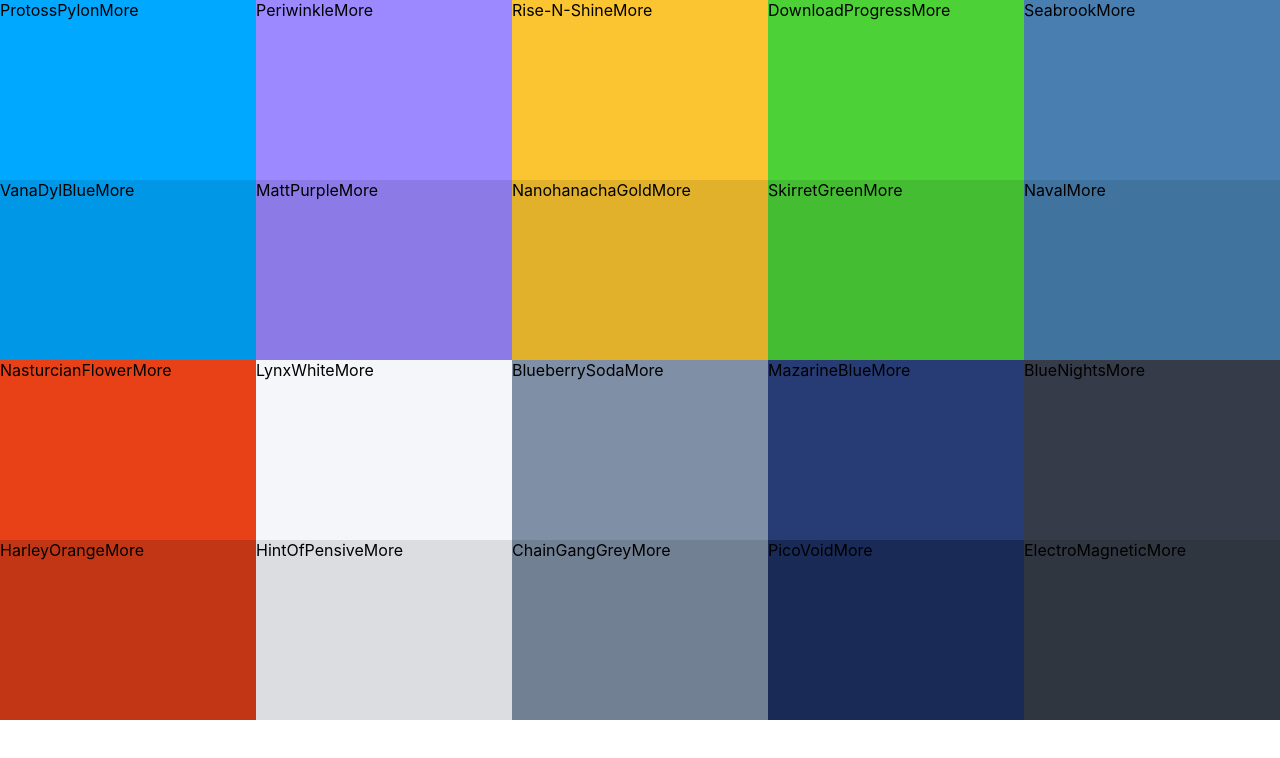
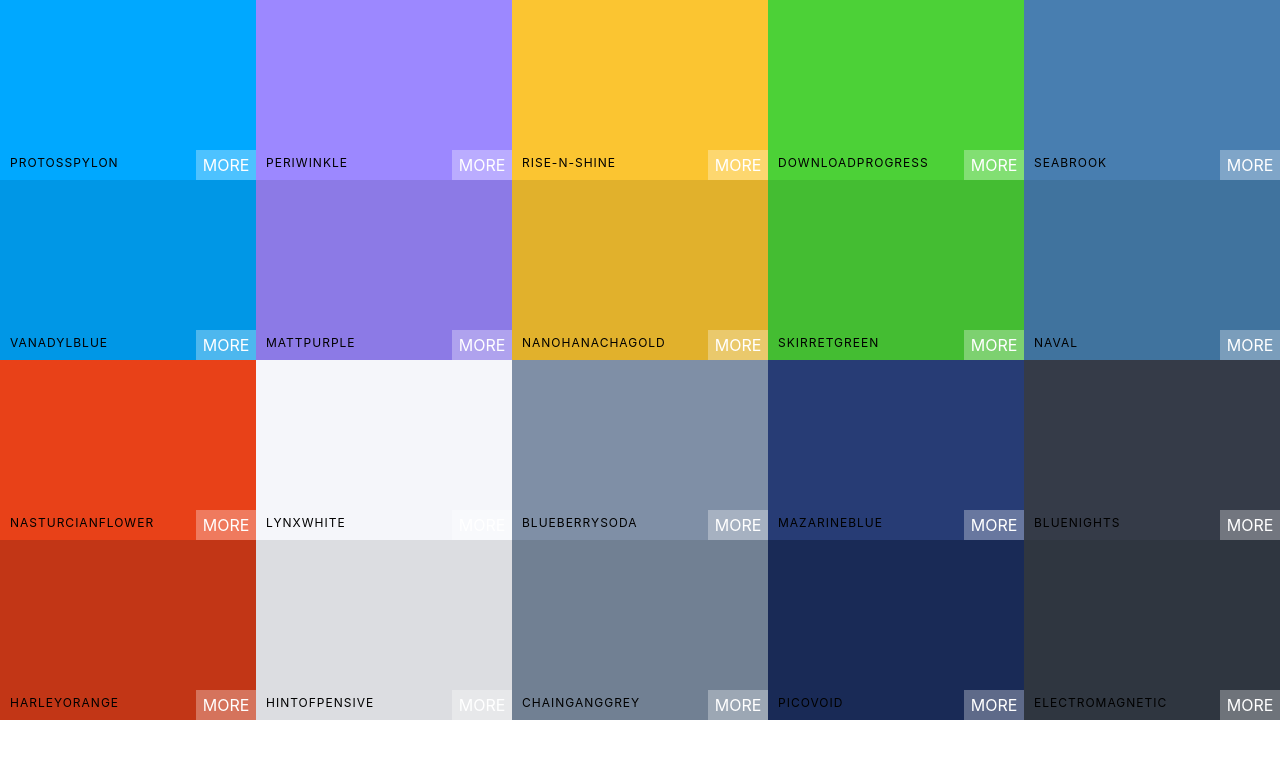
Before and after one commit to Amanporwal510/colorFarm, a React (Create React App) app: page / in a window 1280 px wide. Shown: the top 758 px of the page. Built offline with nearby package versions, Linux system fonts and the light colour scheme.

Commit message:
style Colorbox

```diff
--- a/src/ColorBox.css
+++ b/src/ColorBox.css
@@ -2,7 +2,59 @@
   width: 20%;
   height: 25%;
   margin: 0 auto;
-  display: inline-block;
+  /* display: inline-block; */
   position: relative;
   cursor: pointer;
+  margin-bottom: -3.5px;
 }
+
+.copy-button {
+  width: 100px;
+  height: 30px;
+  position: absolute;
+  display: inline-block;
+  top: 50%;
+  left: 50%;
+  margin-left: -50px;
+  margin-top: -15px;
+  outline: none;
+  border: none;
+  background: rgba(255, 255, 255, 0.3);
+  text-align: center;
+  font-size: 1rem;
+  line-height: 30px;
+  color: white;
+  text-transform: uppercase;
+  opacity: 0;
+  cursor: pointer;
+}
+
+.ColorBox:hover .copy-button {
+  opacity: 1;
+  transition: 0.5s;
+}
+
+.box-content {
+  width: 100%;
+  position: absolute;
+  left: 0;
+  bottom: 0;
+  text-transform: uppercase;
+  padding: 10px;
+  letter-spacing: 1px;
+  color: black;
+  font-size: 12px;
+}
+
+.see-more {
+  background: rgba(255, 255, 255, 0.3);
+  position: absolute;
+  right: 0;
+  bottom: 0;
+  color: white;
+  width: 60px;
+  height: 30px;
+  text-align: center;
+  line-height: 30px;
+  text-transform: uppercase;
+}
--- a/src/ColorBox.js
+++ b/src/ColorBox.js
@@ -3,10 +3,16 @@
 
 class ColorBox extends Component {
     render() {
+        const {background, name} = this.props
         return (
-            <div style={{background: this.props.background}} className='ColorBox'>
-                <span>{this.props.name}</span>
-                <span>More</span>
+            <div style={{background}} className='ColorBox'>
+                <div className='copy-container'>
+                    <div className='box-content'>
+                        <span>{name}</span>
+                    </div>
+                    <button className='copy-button'>Copy</button>
+                </div>
+                <span className='see-more'>More</span>
             </div>
         )
     }
--- a/src/Palette.css
+++ b/src/Palette.css
@@ -4,4 +4,6 @@
 
 .Palette-colors {
   height: 90%;
+  display: flex;
+  flex-wrap: wrap;
 }
```
